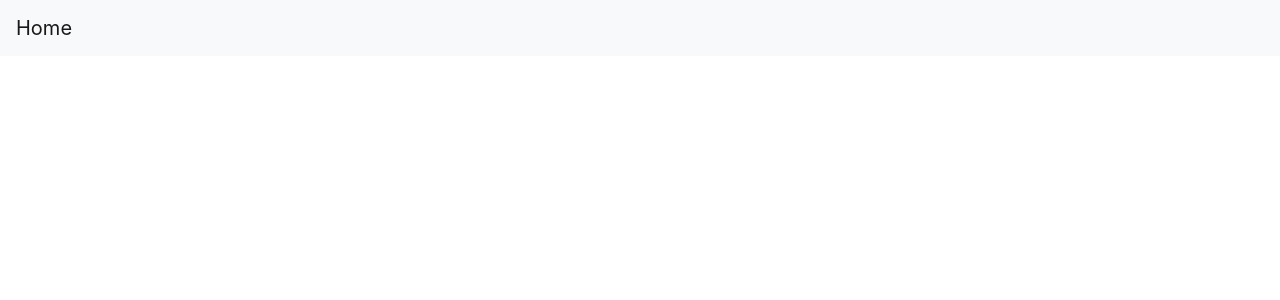
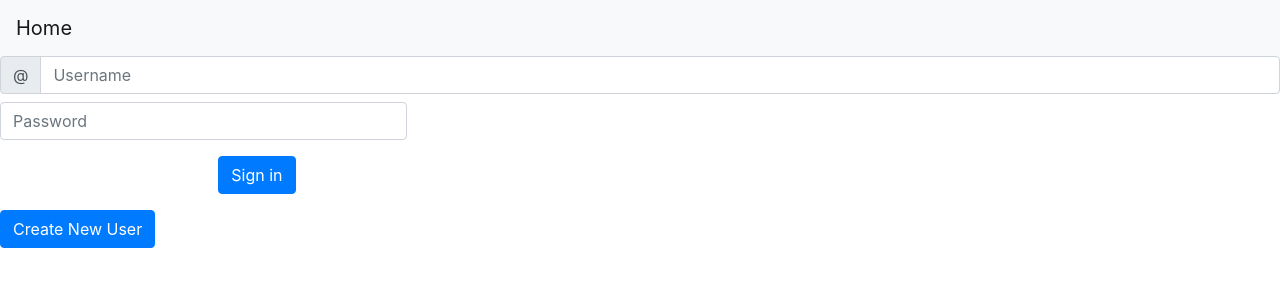
Before and after one commit to amberwhizin/carefulFriends-client, a React (Create React App) app: page /signup in a window 1280 px wide. Shown: the top 300 px of the page. Built offline with nearby package versions, Linux system fonts and the light colour scheme; the HTML template or start-up script is replaced by a standard one.

Commit message:
sign up page modified

```diff
--- a/src/components/Login.js
+++ /dev/null
@@ -1,37 +0,0 @@
-import React, { useState, useEffect } from "react";
-
-const Login = () => {
-  const [user, setUser] = useState("");
-  const [password, setPassword] = useState("");
-
-  useEffect(() => {
-    console.log("in the login room");
-    getLogin();
-  }, []);
-
-  const getLogin = (setError) => {
-    fetch("/user", {
-      method: "POST",
-      body: JSON.stringify({
-        name: user,
-        password: password,
-      }),
-      headers: {
-        "Content-Type": "application/json",
-      },
-    })
-      .then((res) => {
-        res.json();
-      })
-      .then((res) => {
-        console.log(res);
-        setError("something wrong with response");
-      })
-      .catch((error) => {
-        console.log(error);
-        setError("something wrong with response");
-      });
-  };
-  return <div>hi</div>;
-};
-export default Login;
--- a/src/components/Routes.js
+++ b/src/components/Routes.js
@@ -3,14 +3,14 @@ import { Route, Switch } from "react-router-dom";
 import "bootstrap/dist/css/bootstrap.min.css";
 import Home from "./Home";
 import Options from "./Options";
-import Login from "./Login";
+import SignUp from "./SignUp";
 
 const Routes = () => {
   return (
     <Switch>
       <Route exact path="/" component={Home} />
       <Route exact path="/options" component={Options} />
-      <Route exact path="/login" component={Login} />
+      <Route exact path="/signup" component={SignUp} />
     </Switch>
   );
 };
--- /dev/null
+++ b/src/components/SignUp.js
@@ -0,0 +1,74 @@
+import React, { useState, useEffect } from "react";
+import { Form } from "react-bootstrap";
+import Button from "react-bootstrap/Button";
+import InputGroup from "react-bootstrap/InputGroup";
+import FormControl from "react-bootstrap/FormControl";
+import Row from "react-bootstrap/Row";
+import Col from "react-bootstrap/Col";
+
+const Login = () => {
+  const [user, setUser] = useState("");
+  const [password, setPassword] = useState("");
+
+  const LoginUser = (e) => {
+    e.preventDefault();
+    fetch("/signup", {
+      method: "POST",
+      body: JSON.stringify({
+        name: user,
+        password: password,
+      }),
+      headers: {
+        "Content-Type": "application/json",
+      },
+    })
+      .then((res) => {
+        res.json();
+      })
+      .then((res) => {
+        console.log(res);
+      })
+      .catch((error) => {
+        console.log(error);
+      });
+  };
+  return (
+    <div>
+      <Form onSubmit={LoginUser}>
+        <Form.Label htmlFor="inlineFormInputGroupUsername2" srOnly>
+          Username
+        </Form.Label>
+        <InputGroup className="mb-2 mr-sm-2">
+          <InputGroup.Prepend>
+            <InputGroup.Text>@</InputGroup.Text>
+          </InputGroup.Prepend>
+          <FormControl
+            id="inlineFormInputGroupUsername2"
+            placeholder="Username"
+            onChange={(e) => setUser(e.target.value)}
+          />
+        </InputGroup>
+        <Form.Group as={Row} controlId="formHorizontalPassword">
+          {/* <Form.Label column sm={2}>
+            Password
+          </Form.Label> */}
+          <Col sm={4}>
+            <FormControl
+              type="password"
+              placeholder="Password"
+              onChange={(e) => setPassword(e.target.value)}
+            />
+          </Col>
+        </Form.Group>
+        <Form.Group as={Row}>
+          <Col sm={{ span: 10, offset: 2 }}>
+            <Button type="submit">Sign in</Button>
+          </Col>
+        </Form.Group>
+      </Form>
+      {/* come back to this!!! */}
+      <Button onClick={LoginUser}>Create New User</Button>
+    </div>
+  );
+};
+export default Login;
```
